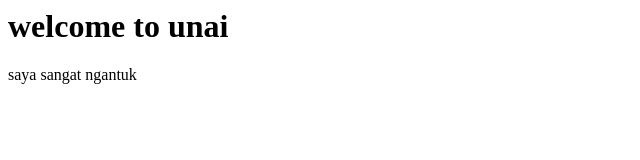
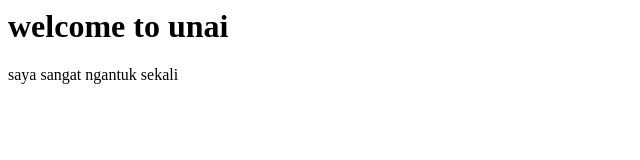
Before and after one commit to danielpasaribu/danielpasaribu.github.io, a plain HTML site: page index.html in a window 1280 px wide. Shown: the full height of the page, 0-640 px from the left. Drawn offline with Linux system fonts and the light colour scheme.

Commit message:
Update index.html
menambahkan kata

```diff
--- a/index.html
+++ b/index.html
@@ -5,6 +5,6 @@
 </head>
 <body>
 <h1>welcome to unai</h1>
-<p> saya sangat ngantuk </p>
+<p> saya sangat ngantuk sekali </p>
 </body>
 </html>
```
